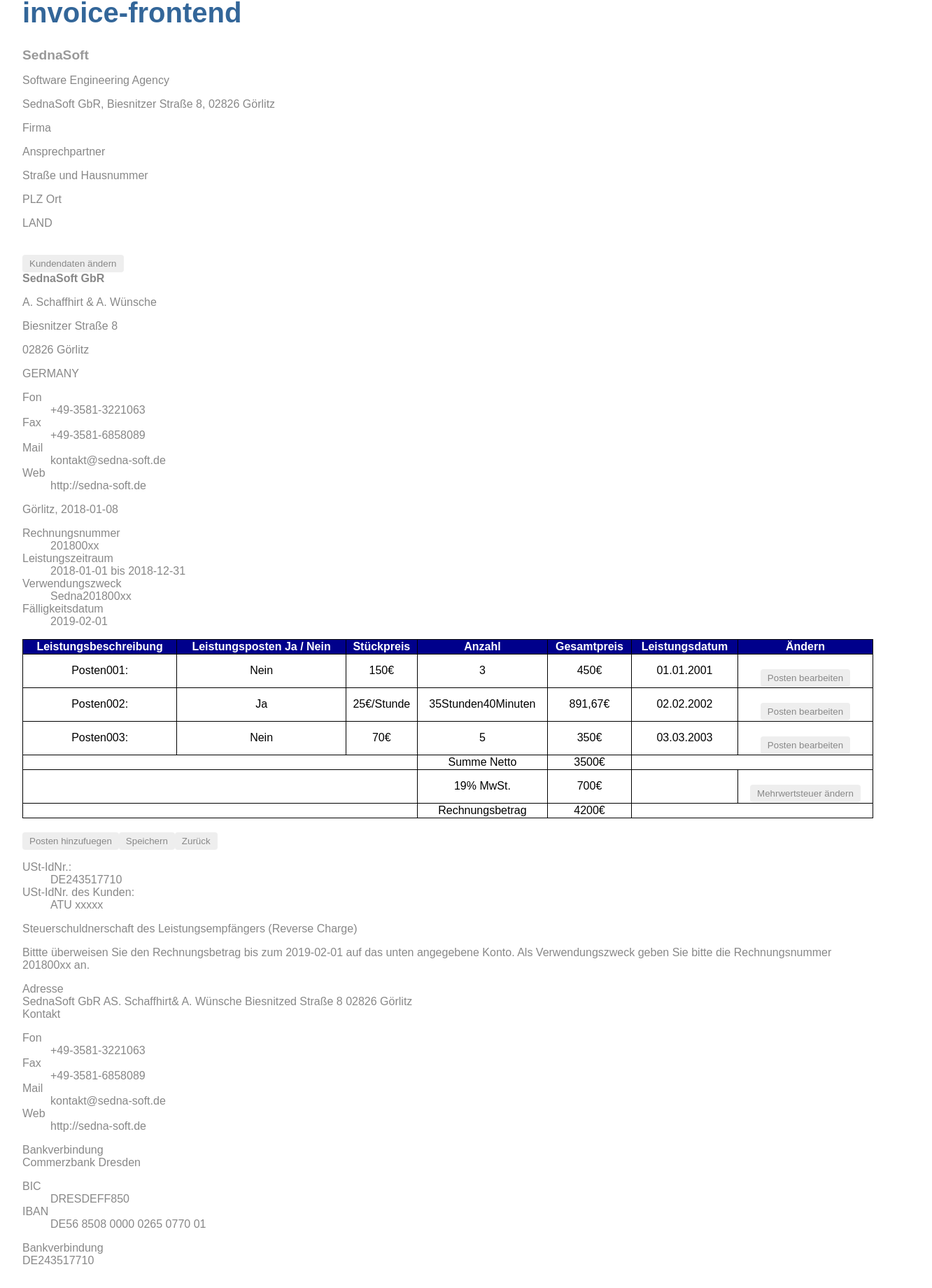
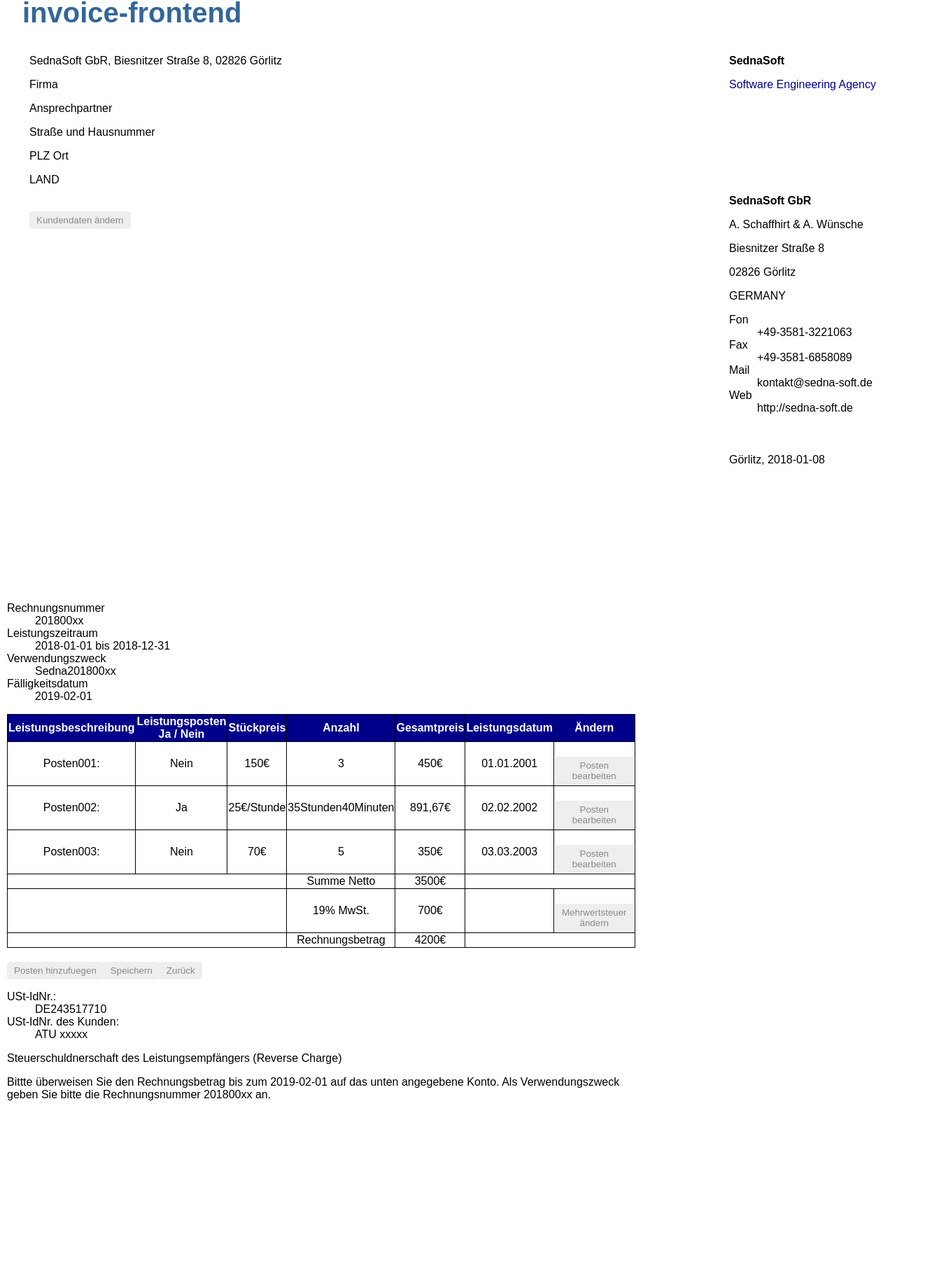
Before and after one commit to Hendrik26/invoice-frontend, an Angular app: page / in a window 1280 px wide. Shown: the part 36-1876 px from the top of the page at 70% size, 1332 px wide, since content can reach past the window. Built offline with nearby package versions, Linux system fonts and the light colour scheme.

Commit message:
Design O.K.

```diff
--- a/src/app/invoice-detail/invoice-detail.component.css
+++ b/src/app/invoice-detail/invoice-detail.component.css
@@ -24,6 +24,32 @@
 grid-container {
   display: grid;
   grid: 150px / auto auto auto;
+}
+
+/*main sections*/
+
+header, main, footer {
+  position: relative;
+}
+
+main {
+  position: absolute;
+  left: 10px;
+  top: 570px;
+  width: 290px;
+  height: 1500px;
+}
+
+footer {
+  position: absolute;
+  left: 10px;
+  top: 3000px;
+  width: 290px;
+  height: 250px;
+}
+
+div {
+  color: black;
 }
 
 /* remainder CSS styles */
@@ -61,7 +87,6 @@
   padding: 5px 10px;
   border-radius: 4px;
   cursor: pointer;
-  cursor: hand;
 }
 
 button:hover {
@@ -73,3 +98,82 @@
   color: #ccc;
   cursor: auto;
 }
+
+/*own classes*/
+.important {
+  font-weight: bold;
+}
+
+/*parts of footer*/
+
+.address {
+  position: absolute;
+  left: 10px;
+  top: 350px;
+  width: 290px;
+  height: 150px;
+}
+
+.contact {
+  position: absolute;
+  left: 310px;
+  top: 350px;
+  width: 290px;
+  height: 150px;
+}
+
+.bankconnection {
+  position: absolute;
+  left: 610px;
+  top: 350px;
+  width: 290px;
+  height: 150px;
+}
+
+.tax-number {
+  position: absolute;
+  left: 910px;
+  top: 350px;
+  width: 290px;
+  height: 150px;
+}
+
+/*parts of header*/
+.logo {
+  color: darkblue;
+  position: absolute;
+  left: 1010px;
+  top: 10px;
+  width: 290px;
+  height: 150px;
+}
+
+.adress-window {
+  color: black;
+  position: absolute;
+  left: 10px;
+  top: 10px;
+  width: 390px;
+  height: 550px;
+}
+
+.contact-block {
+  position: absolute;
+  left: 1010px;
+  top: 210px;
+  width: 290px;
+  height: 150px;
+}
+
+.city-date {
+  position: absolute;
+  left: 1010px;
+  top: 580px;
+  width: 290px;
+  height: 50px;
+}
+
+section {
+  position: absolute;
+  top: 310px;
+}
--- a/src/app/invoice-detail/invoice-detail.component.html
+++ b/src/app/invoice-detail/invoice-detail.component.html
@@ -3,7 +3,7 @@
   <header>
 
     <div class="logo">
-      <h1>SednaSoft</h1>
+      <div class="important">SednaSoft</div>
       <p>Software Engineering Agency</p>
     </div><!-- class="logo" -->
 
@@ -42,6 +42,7 @@
 
 
   <main>
+    <section>
       <dl>
         <dt class="invoice-number">Rechnungsnummer</dt>
         <dd class="invoice-number">201800xx</dd>
@@ -133,14 +134,15 @@
       <p></p>
       <p>Bittte überweisen Sie den Rechnungsbetrag bis zum 2019-02-01 auf das unten angegebene Konto.
         Als Verwendungszweck geben Sie bitte die Rechnungsnummer 201800xx an.</p>
+    </section>
   </main>
   <footer>
-    <div class="adress">
+    <div class="address">
       <div class="important">Adresse</div>
-      SednaSoft GbR
-      AS. Schaffhirt& A. Wünsche
-      Biesnitzed Straße 8
-      02826 Görlitz
+      <p>SednaSoft GbR</p>
+      <p>A.Schaffhirt & A.Wünsche</p>
+      <p>Biesnitzed Straße 8</p>
+      <p>02826 Görlitz</p>
     </div>
     <div class="contact">
       <div class="important">Kontakt</div>
@@ -166,7 +168,7 @@
       </dl>
     </div>
     <div class="tax-number">
-      <div class="important">Bankverbindung</div>
+      <div class="important">USt-IdNr</div>
       DE243517710
     </div>
   </footer>
```
Lines whose indentation alone changed are shown as unchanged.
